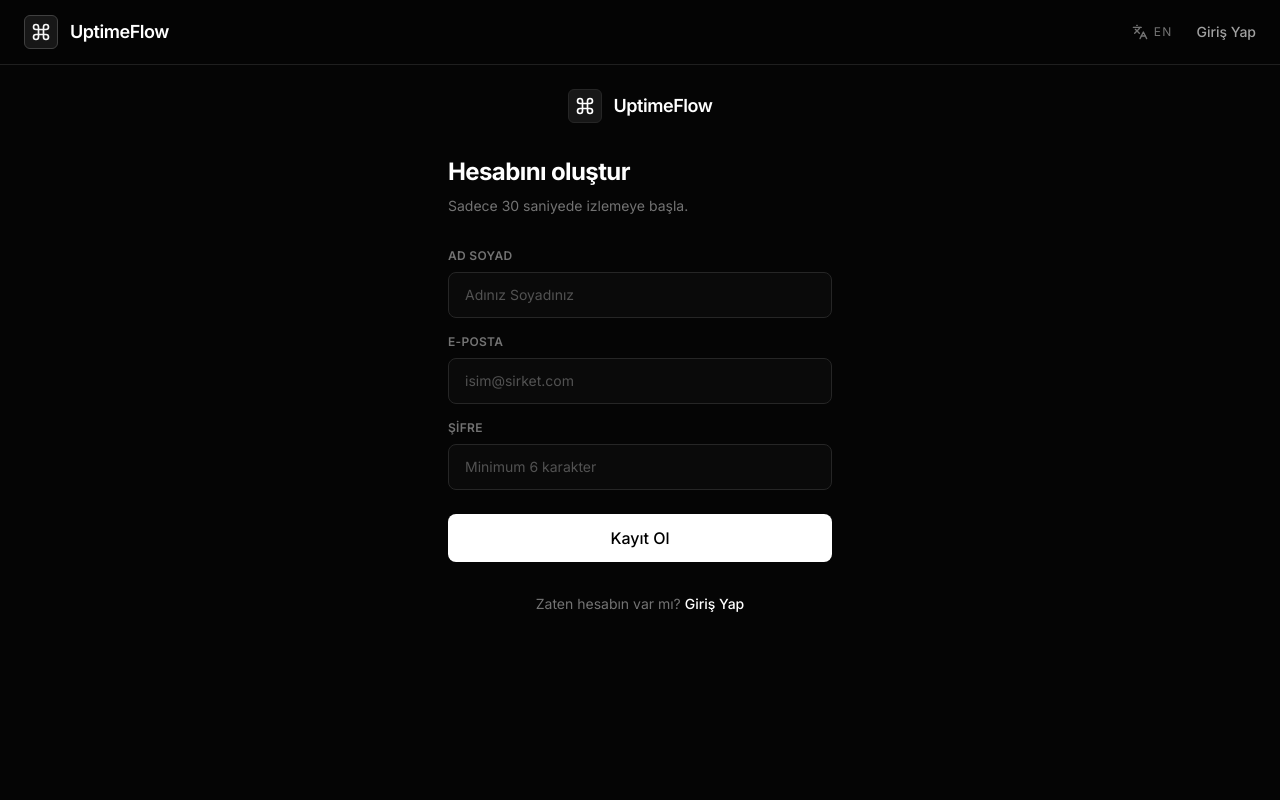
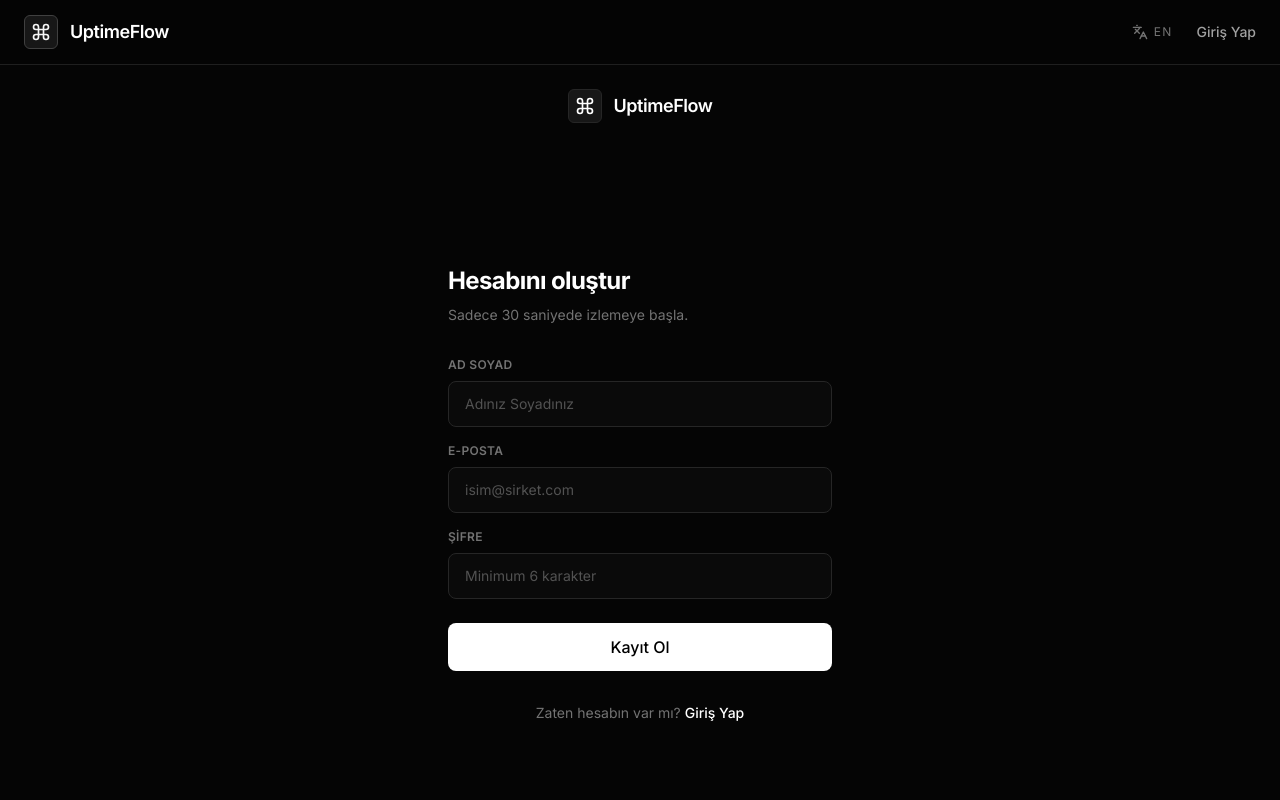
Before and after one commit to ertunckilic/uptime-flow-monitor, a Next.js app: page /register in a window 1280 px wide. Shown: the top 800 px of the page. Built offline with nearby package versions, Linux system fonts and the light colour scheme.

Commit message:
Header Fixed

```diff
--- a/app/login/page.tsx
+++ b/app/login/page.tsx
@@ -13,8 +13,9 @@ function LoginContent() {
   const errorMsg = searchParams.get('error');
 
   return (
-    <div className="bg-[#050505] text-neutral-100 min-h-screen font-sans selection:bg-white selection:text-black relative">
-      <header className="absolute top-0 w-full p-6 flex justify-center">
+    <div className="bg-[#050505] text-neutral-100 min-h-screen flex flex-col font-sans selection:bg-white selection:text-black">
+      {/* Header'ı absolute'tan kurtarıp akışa dahil ettik */}
+      <header className="w-full p-6 flex justify-center shrink-0">
         <Link href="/" className="flex items-center gap-3 hover:opacity-80 transition-opacity">
           <div className="p-1.5 bg-neutral-900 border border-neutral-800 rounded-md">
             <Command className="w-5 h-5 text-white" />
@@ -23,7 +24,8 @@ function LoginContent() {
         </Link>
       </header>
 
-      <div className="flex items-center justify-center min-h-screen p-6">
+      {/* Form alanını dikeyde ortalayan esnek yapı */}
+      <div className="flex-1 flex items-center justify-center p-6 pb-12">
         <div className="w-full max-w-sm">
           <h1 className="text-2xl font-bold text-white mb-2 tracking-tight">
             {t.auth.welcome}
--- a/app/register/page.tsx
+++ b/app/register/page.tsx
@@ -13,8 +13,9 @@ function RegisterContent() {
   const errorMsg = searchParams.get('error');
 
   return (
-    <div className="bg-[#050505] text-neutral-100 min-h-screen font-sans selection:bg-white selection:text-black relative">
-      <header className="absolute top-0 w-full p-6 flex justify-center">
+    <div className="bg-[#050505] text-neutral-100 min-h-screen flex flex-col font-sans selection:bg-white selection:text-black">
+      {/* Header'ı absolute'tan kurtarıp akışa dahil ettik */}
+      <header className="w-full p-6 flex justify-center shrink-0">
         <Link href="/" className="flex items-center gap-3 hover:opacity-80 transition-opacity">
           <div className="p-1.5 bg-neutral-900 border border-neutral-800 rounded-md">
             <Command className="w-5 h-5 text-white" />
@@ -23,7 +24,8 @@ function RegisterContent() {
         </Link>
       </header>
 
-      <div className="flex items-center justify-center min-h-[80vh] p-6">
+      {/* Form alanını dikeyde ortalayan esnek yapı */}
+      <div className="flex-1 flex items-center justify-center p-6 pb-12">
         <div className="w-full max-w-sm">
           <h1 className="text-2xl font-bold text-white mb-2 tracking-tight">{t.auth.create}</h1>
           <p className="text-neutral-500 text-sm mb-8">{t.auth.start}</p>
```
